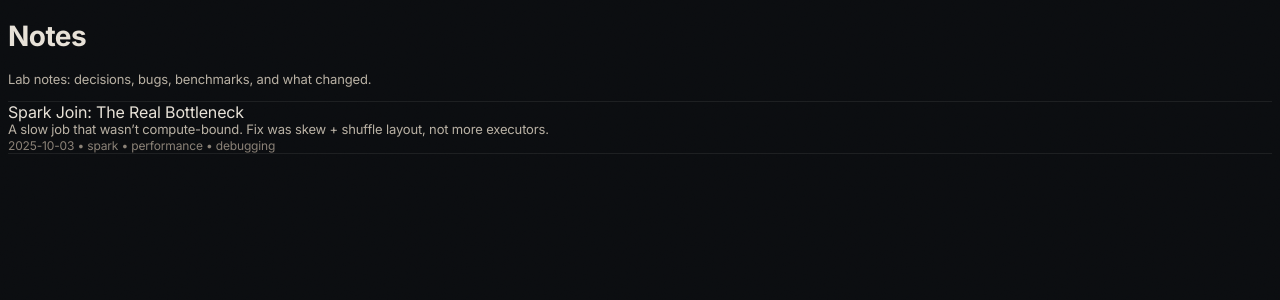
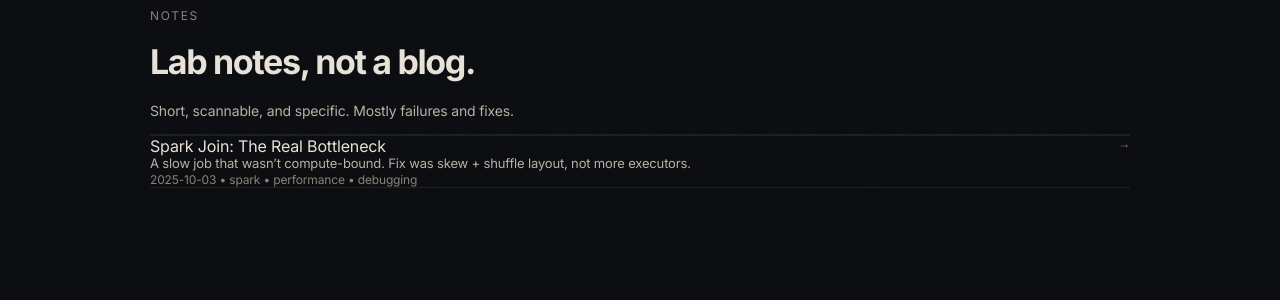
Before and after one commit to benjaminarce-cloud/arcev2-portfolio, a Next.js app: page /notes in a window 1280 px wide. Shown: the top 300 px of the page. Built offline with nearby package versions, Linux system fonts and the light colour scheme.

Commit message:
Update page.tsx

```diff
--- a/src/app/notes/page.tsx
+++ b/src/app/notes/page.tsx
@@ -1,31 +1,67 @@
 import Link from "next/link";
+import { Shell } from "@/components/Shell";
 
-const notes = [
+type NoteItem = {
+  slug: string;
+  title: string;
+  summary: string;
+  meta: string;
+};
+
+const notes: NoteItem[] = [
   {
     slug: "spark-join-the-real-bottleneck",
     title: "Spark Join: The Real Bottleneck",
-    summary: "A slow job that wasn’t compute-bound. Fix was skew + shuffle layout, not more executors.",
-    meta: "2025-10-03  •  spark • performance • debugging",
+    summary:
+      "A slow job that wasn’t compute-bound. Fix was skew + shuffle layout, not more executors.",
+    meta: "2025-10-03 • spark • performance • debugging",
   },
 ];
 
 export default function NotesPage() {
   return (
-    <div className="py-12">
-      <h1 className="text-[28px] tracking-[-0.02em]">Notes</h1>
-      <p className="mt-3 max-w-[70ch] text-[13px] leading-5 text-[color:var(--muted)]">
-        Lab notes: decisions, bugs, benchmarks, and what changed.
-      </p>
+    <Shell>
+      <div className="py-14 md:py-16">
+        <header>
+          <div className="text-[12px] uppercase tracking-[0.14em] text-[color:var(--faint)]">
+            Notes
+          </div>
+          <h1 className="mt-3 text-[34px] md:text-[42px] leading-[1.02] tracking-[-0.04em]">
+            Lab notes, not a blog.
+          </h1>
+          <p className="mt-4 max-w-[70ch] text-[14px] leading-7 text-[color:var(--muted)]">
+            Short, scannable, and specific. Mostly failures and fixes.
+          </p>
+        </header>
 
-      <div className="mt-6 border-t hairline">
-        {notes.map((n) => (
-          <Link key={n.slug} href={`/notes/${n.slug}`} className="block border-b hairline py-6">
-            <div className="text-[16px]">{n.title}</div>
-            <div className="mt-1 text-[13px] leading-5 text-[color:var(--muted)]">{n.summary}</div>
-            <div className="mt-2 text-[12px] text-[color:var(--faint)] tabular">{n.meta}</div>
-          </Link>
-        ))}
+        <div className="my-10 border-t hairline" />
+
+        <section className="border-t hairline">
+          {notes.map((n) => (
+            <Link
+              key={n.slug}
+              href={`/notes/${n.slug}`}
+              className="group block border-b hairline py-6"
+            >
+              <div className="flex items-start justify-between gap-6">
+                <div className="min-w-0">
+                  <div className="text-[16px] tracking-[-0.01em]">{n.title}</div>
+                  <div className="mt-2 text-[13px] leading-6 text-[color:var(--muted)] max-w-[72ch]">
+                    {n.summary}
+                  </div>
+                  <div className="mt-2 font-mono text-[12px] text-[color:var(--faint)] tabular">
+                    {n.meta}
+                  </div>
+                </div>
+
+                <div className="shrink-0 text-[12px] text-[color:var(--faint)] group-hover:text-[color:var(--accent)]">
+                  →
+                </div>
+              </div>
+            </Link>
+          ))}
+        </section>
       </div>
-    </div>
+    </Shell>
   );
 }
```
